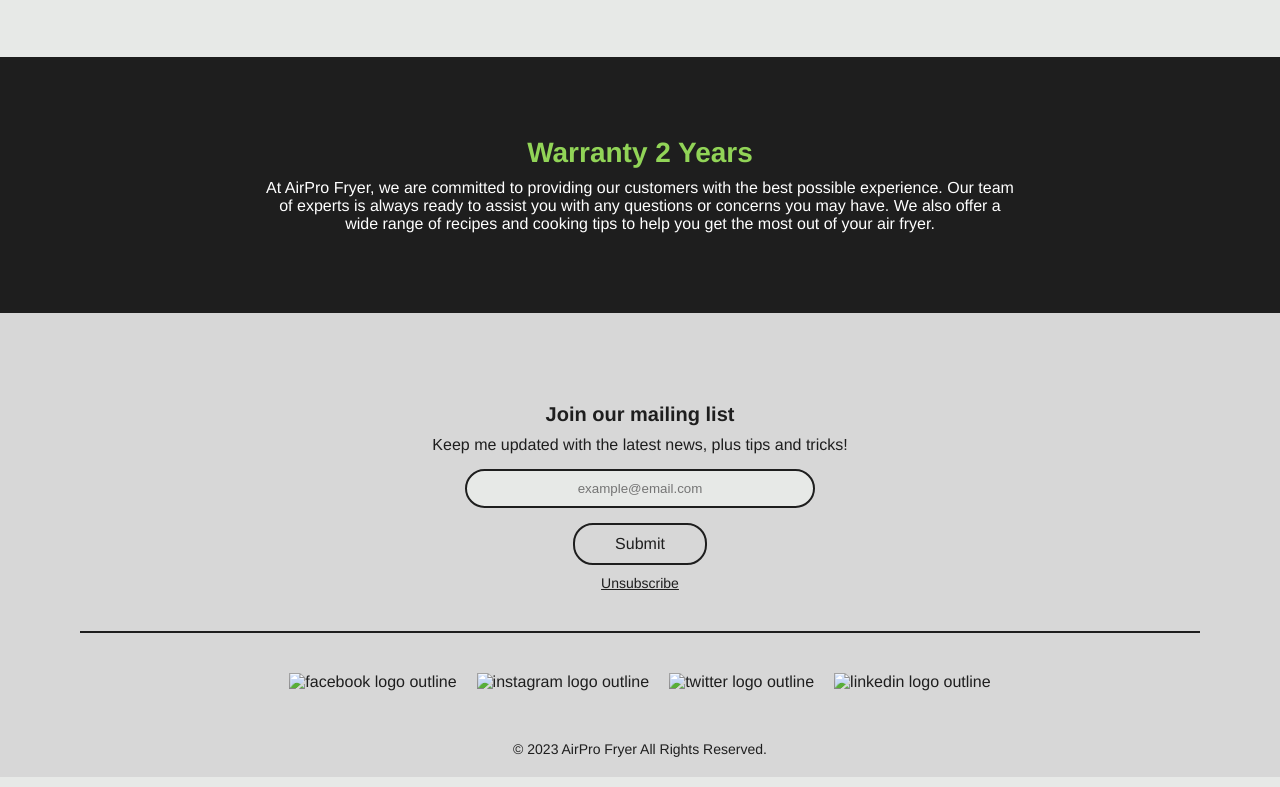
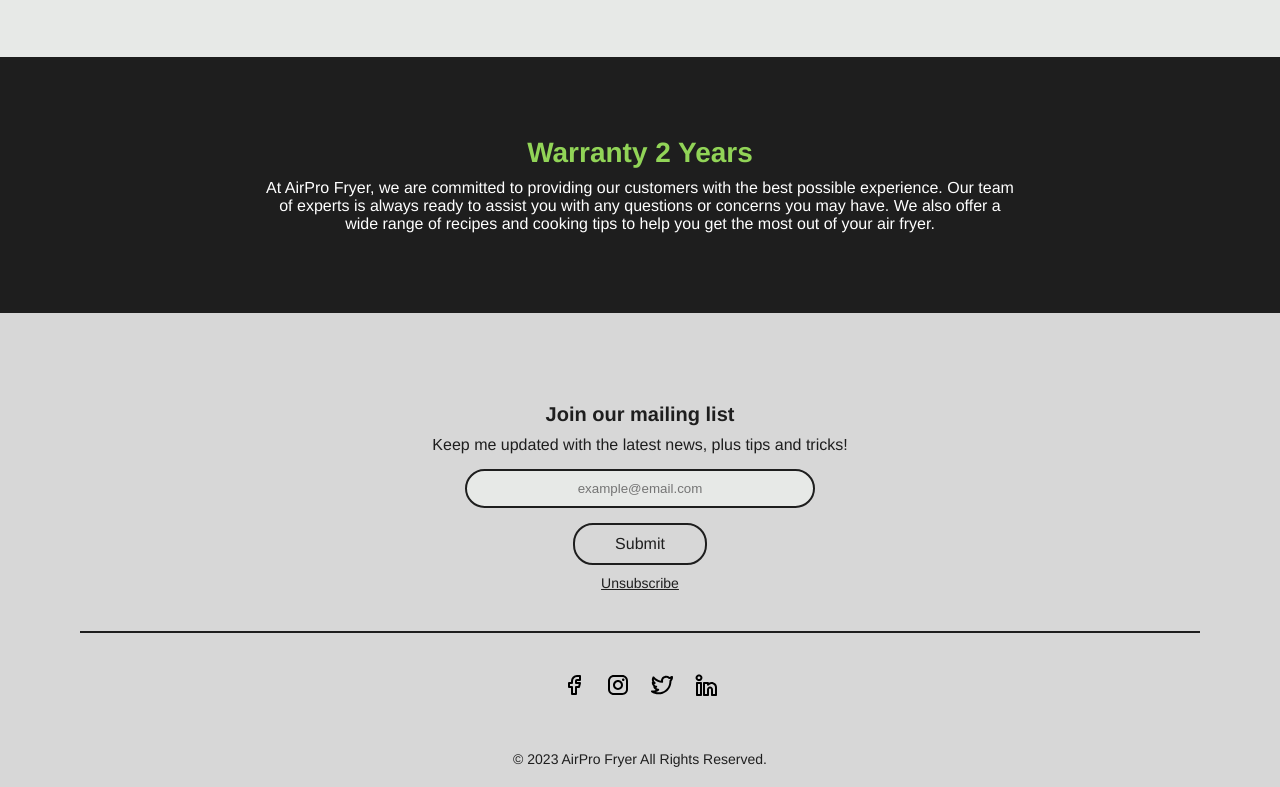
Before and after one commit to chiarabonzano/seo-workshop, a plain HTML site: page index.html in a window 1280 px wide. Shown: the part 2353-3140 px from the top of the page. Drawn offline with Linux system fonts and the light colour scheme; a web font is replaced by a local one.

Commit message:
meta tags + social media links

```diff
--- a/index.html
+++ b/index.html
@@ -4,10 +4,22 @@
   <meta charset="UTF-8">
   <meta http-equiv="X-UA-Compatible" content="IE=edge">
   <meta name="viewport" content="width=device-width, initial-scale=1.0">
+  <!-- Primary Meta Tags -->
   <meta name="title" content="Air Pro Fryer | Your ultimate solution for healthy and easy cooking!">
   <meta name="description" content="AirPro Fryer is a high-quality kitchen appliance that comes packed with a range of features to help you cook faster and more efficiently than ever before. With its rapid cooking, multiple cooking functions, smart device capabilities, and sleek design, AirPro Fryer is the perfect choice for anyone looking to enjoy delicious, healthy, and easy cooking at home.">
-
   <title>Air Pro Fryer | Your ultimate solution for healthy and easy cooking!</title>
+  <!-- Open Graph / Facebook -->
+  <meta property="og:type" content="website">
+  <meta property="og:url" content="https://metatags.io/">
+  <meta property="og:title" content="Air Pro Fryer | Your ultimate solution for healthy and easy cooking! ">
+  <meta property="og:description" content="AirPro Fryer is a high-quality kitchen appliance that comes packed with a range of features to help you cook faster and more efficiently than ever before. With its rapid cooking, multiple cooking functions, smart device capabilities, and sleek design, AirPro Fryer is the perfect choice for anyone looking to enjoy delicious, healthy, and easy cooking at home.">
+  <metaproperty="og:image" content="https://metatags.io/assets/meta-tags-16a33a6a8531e519cc0936fbba0ad904e52d35f34a46c97a2c9f6f7dd7d336f2.png">
+  <!-- Twitter -->
+  <meta property="twitter:card" content="summary_large_image">
+  <meta property="twitter:url" content="https://metatags.io/">
+  <meta property="twitter:title" content="Air Pro Fryer | Your ultimate solution for healthy and easy cooking! ">
+  <meta property="twitter:description" content="AirPro Fryer is a high-quality kitchen appliance that comes packed with a range of features to help you cook faster and more efficiently than ever before. With its rapid cooking, multiple cooking functions, smart device capabilities, and sleek design, AirPro Fryer is the perfect choice for anyone looking to enjoy delicious, healthy, and easy cooking at home.">
+  <meta property="twitter:image" content="https://metatags.io/assets/meta-tags-16a33a6a8531e519cc0936fbba0ad904e52d35f34a46c97a2c9f6f7dd7d336f2.png">
   <link rel="stylesheet" href="styles.css">
   <link rel="preconnect" href="https://fonts.googleapis.com">
   <link rel="preconnect" href="https://fonts.gstatic.com" crossorigin>
@@ -114,10 +126,10 @@
     </section>
     <section class="share">
       <ul class="links-list">
-        <li class="link-item facebook"><a href="#"><img src="img/icons/facebook-icon.svg" alt="facebook logo outline" class="link-img" width="24px" height="24px"></a></li>
-        <li class="link-item instagram"><a href="#"><img src="img/icons/instagram-icon.svg" alt="instagram logo outline" class="link-img" width="24px" height="24px"></a></li>
-        <li class="link-item twitter"><a href="#"><img src="img/icons/twitter-icon.svg" alt="twitter logo outline" class="link-img" width="24px" height="24px"></a></li>
-        <li class="link-item linkedin"><a href="#"><img src="img/icons/linkedin-icon.svg" alt="linkedin logo outline" class="link-img" width="24px" height="24px"></a></li>
+        <li class="link-item facebook"><a href="www.facebook.com" target="_blank"><img src="img/icons/facebook-icon.svg" alt="facebook logo outline" class="link-img" width="24px" height="24px"></a></li>
+        <li class="link-item instagram"><a href="www.instagram.com" target="_blank"><img src="img/icons/instagram-icon.svg" alt="instagram logo outline" class="link-img" width="24px" height="24px"></a></li>
+        <li class="link-item twitter"><a href="www.twitter.com" target="_blank"><img src="img/icons/twitter-icon.svg" alt="twitter logo outline" class="link-img" width="24px" height="24px"></a></li>
+        <li class="link-item linkedin"><a href="www.linkedin.com" target="_blank"><img src="img/icons/linkedin-icon.svg" alt="linkedin logo outline" class="link-img" width="24px" height="24px"></a></li>
       </ul>
     </section>
     <section class="copyright">
```
Also changed, not shown: cookbook.html (+13 -0 lines), product.html (+13 -0 lines), recipe.html (+14 -1 lines), img/icons/facebook-icon.svg (added), img/icons/instagram-icon.svg (added), img/icons/linkedin-icon.svg (added), img/icons/twitter-icon.svg (added), 1 other file.
